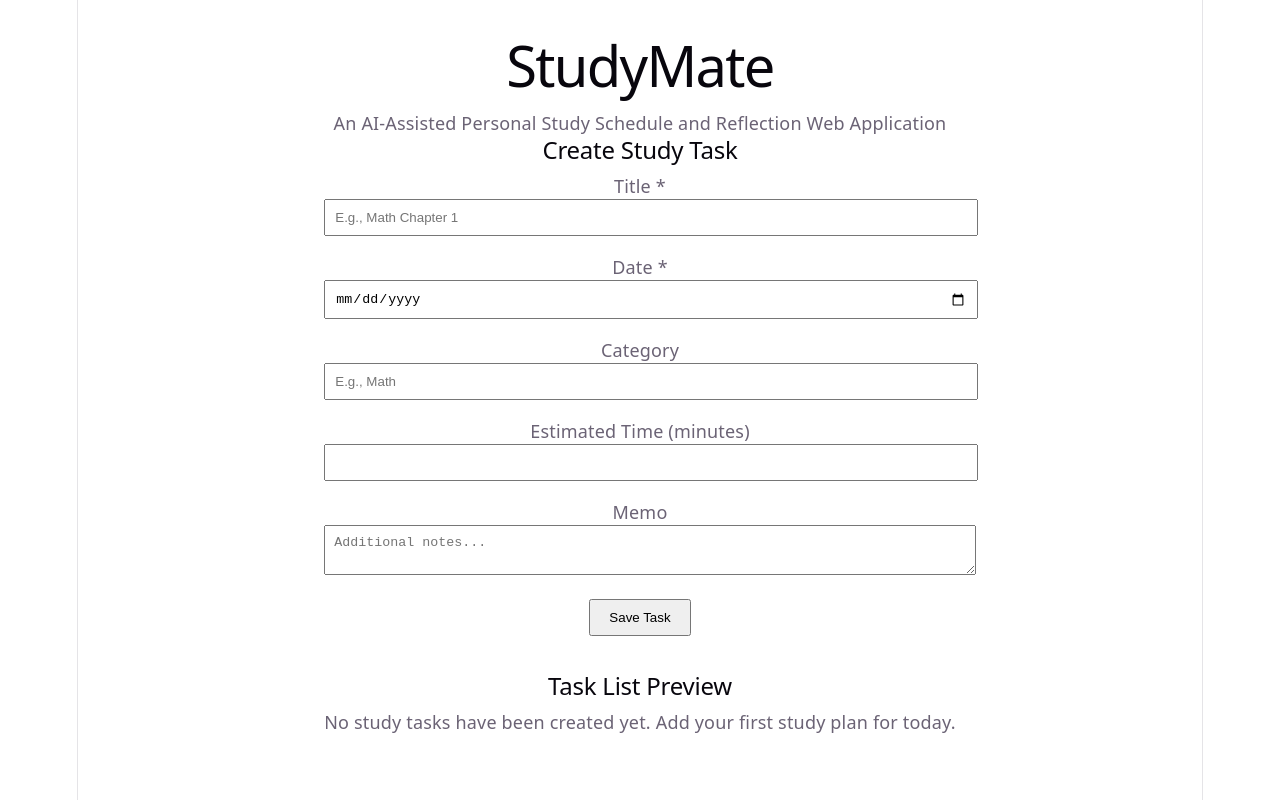
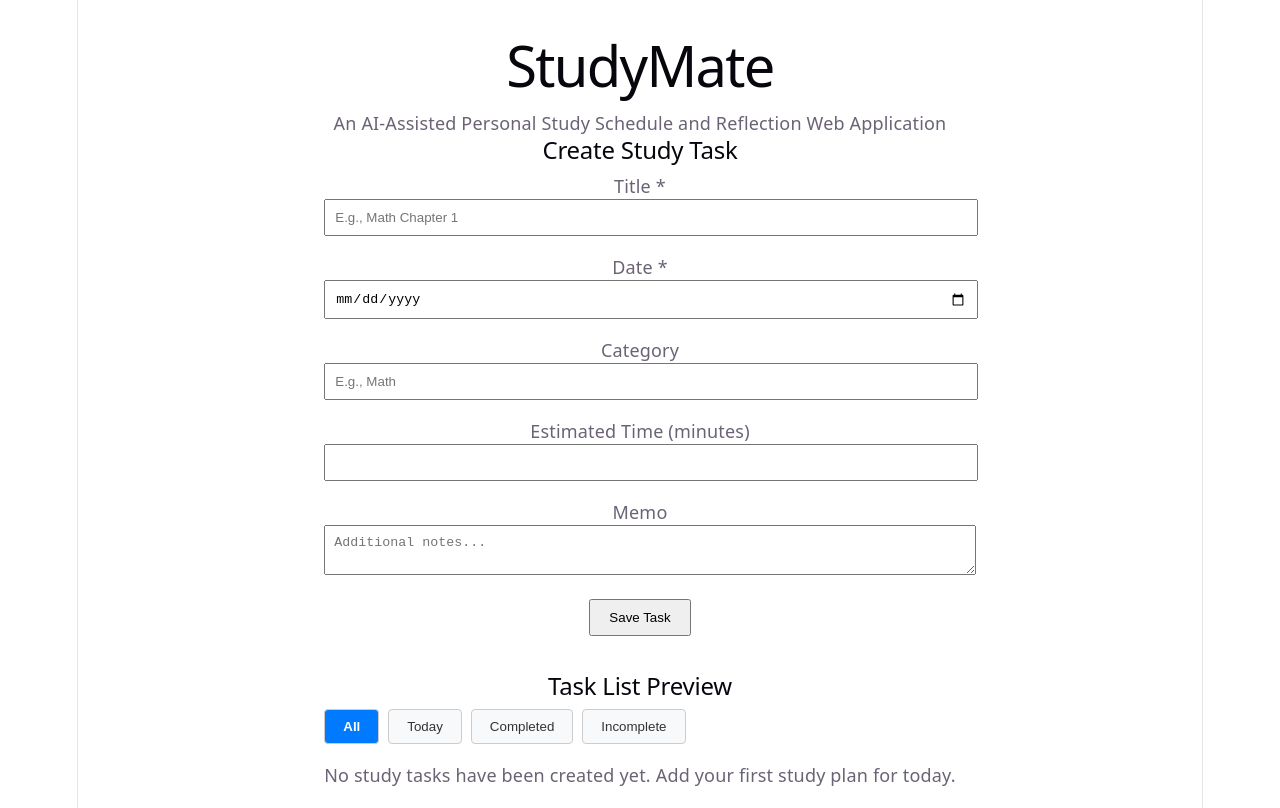
Before and after one commit to goodtu02/StudyMate, a React (Vite) app: page / in a window 1280 px wide. Built offline with nearby package versions, Linux system fonts and the light colour scheme.

Commit message:
feat: [T013] 태스크 필터링을 위한 FilterBar 컴포넌트 구현

```diff
--- a/src/App.tsx
+++ b/src/App.tsx
@@ -2,11 +2,13 @@ import { useState, useEffect } from 'react';
 import './App.css';
 import { TaskForm } from './components/TaskForm';
 import { TaskCard } from './components/TaskCard';
+import { FilterBar, FilterType } from './components/FilterBar';
 import { StudyTask } from './models/StudyTask';
 import { loadTasks, saveTasks } from './services/storage';
 
 function App() {
   const [tasks, setTasks] = useState<StudyTask[]>([]);
+  const [currentFilter, setCurrentFilter] = useState<FilterType>('All');
 
   useEffect(() => {
     const savedTasks = loadTasks();
@@ -30,6 +32,8 @@ function App() {
 
         <div className="task-list-preview" style={{ marginTop: '2rem' }}>
           <h2>Task List Preview</h2>
+          <FilterBar currentFilter={currentFilter} onFilterChange={setCurrentFilter} />
+
           {tasks.length === 0 ? (
             <p>No study tasks have been created yet. Add your first study plan for today.</p>
           ) : (
--- /dev/null
+++ b/src/components/FilterBar.tsx
@@ -0,0 +1,35 @@
+import React from 'react';
+
+export type FilterType = 'All' | 'Today' | 'Completed' | 'Incomplete';
+
+interface FilterBarProps {
+  currentFilter: FilterType;
+  onFilterChange: (filter: FilterType) => void;
+}
+
+export const FilterBar: React.FC<FilterBarProps> = ({ currentFilter, onFilterChange }) => {
+  const filters: FilterType[] = ['All', 'Today', 'Completed', 'Incomplete'];
+
+  return (
+    <div className="filter-bar" style={{ display: 'flex', gap: '0.5rem', marginBottom: '1rem' }}>
+      {filters.map((filter) => (
+        <button
+          key={filter}
+          type="button"
+          onClick={() => onFilterChange(filter)}
+          style={{
+            padding: '0.5rem 1rem',
+            border: '1px solid #ccc',
+            borderRadius: '4px',
+            background: currentFilter === filter ? '#007bff' : '#f8f9fa',
+            color: currentFilter === filter ? '#fff' : '#333',
+            cursor: 'pointer',
+            fontWeight: currentFilter === filter ? 'bold' : 'normal'
+          }}
+        >
+          {filter}
+        </button>
+      ))}
+    </div>
+  );
+};
```
Also changed, not shown: specs/001-featurename-core-task/tasks.md (+1 -1 lines).
